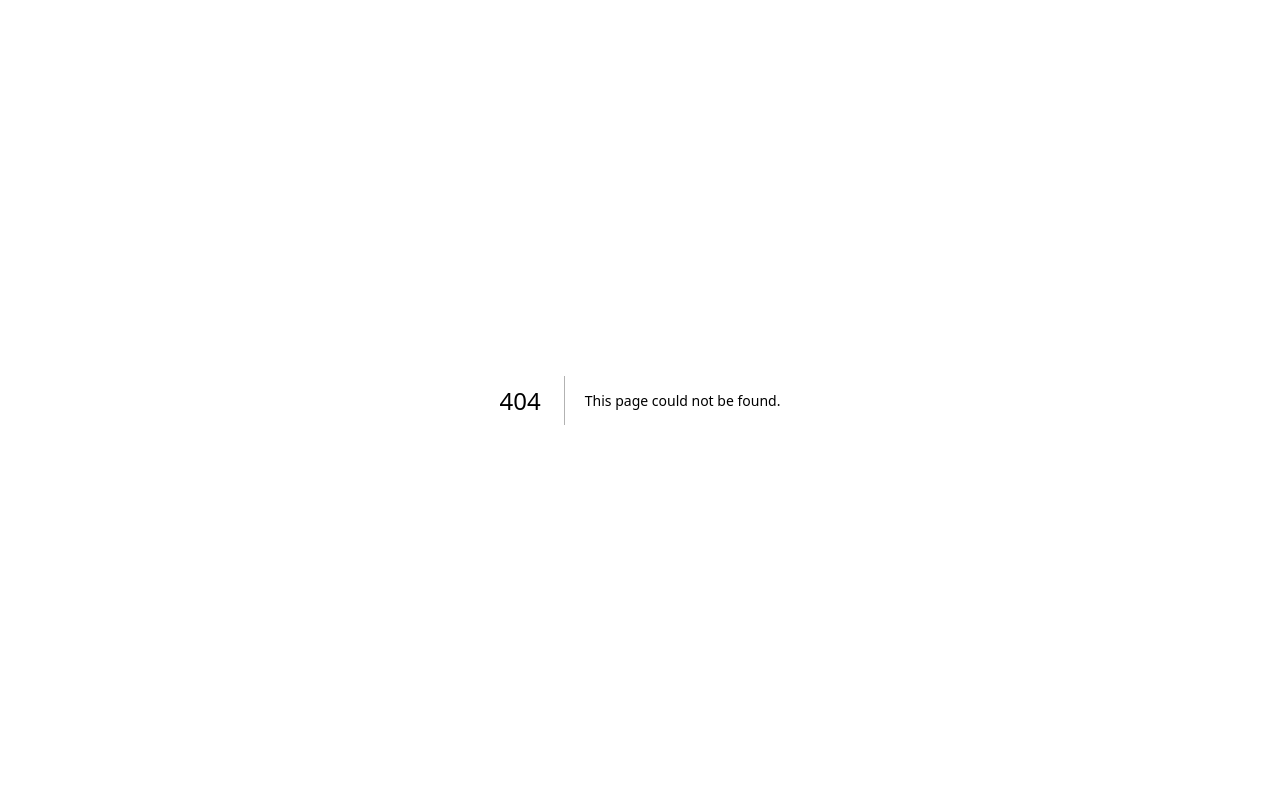
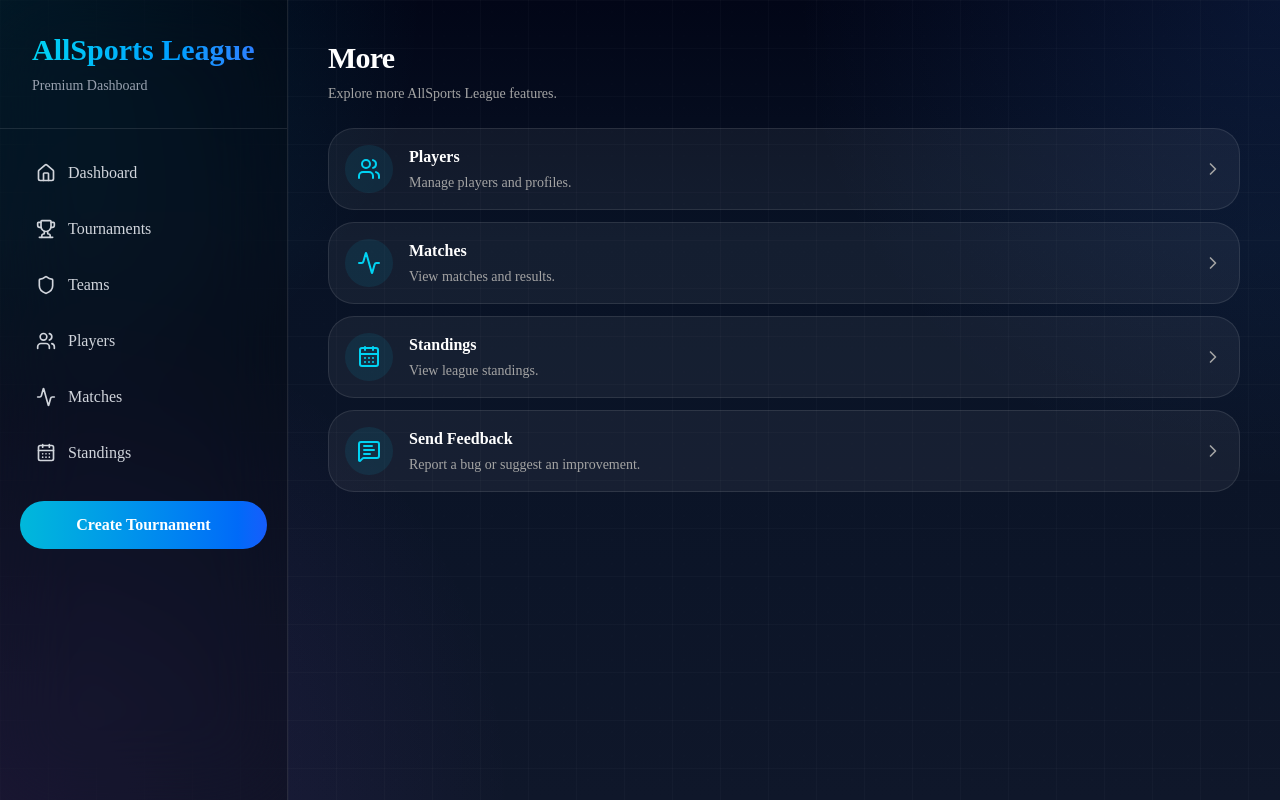
Before and after one commit to abelarg19-ctrl/allsports-league, a Next.js app: page /dashboard/more in a window 1280 px wide. Before the commit this address had no page. Built offline with nearby package versions, Linux system fonts and the light colour scheme.

Commit message:
fix: add missing More dashboard page

```diff
--- /dev/null
+++ b/app/dashboard/more/page.tsx
@@ -0,0 +1,81 @@
+import Link from "next/link";
+import {
+  Activity,
+  CalendarDays,
+  ChevronRight,
+  MessageSquareText,
+  Users,
+} from "lucide-react";
+
+const options = [
+  {
+    href: "/dashboard/players",
+    title: "Players",
+    description: "Manage players and profiles.",
+    icon: Users,
+  },
+  {
+    href: "/dashboard/matches",
+    title: "Matches",
+    description: "View matches and results.",
+    icon: Activity,
+  },
+  {
+    href: "/dashboard/standings",
+    title: "Standings",
+    description: "View league standings.",
+    icon: CalendarDays,
+  },
+  {
+    href: "/dashboard/feedback",
+    title: "Send Feedback",
+    description: "Report a bug or suggest an improvement.",
+    icon: MessageSquareText,
+  },
+];
+
+export default function MorePage() {
+  return (
+    <div className="space-y-6">
+      <div>
+        <h1 className="text-3xl font-black tracking-tight">
+          More
+        </h1>
+
+        <p className="mt-2 text-sm text-muted-foreground">
+          Explore more AllSports League features.
+        </p>
+      </div>
+
+      <div className="space-y-3">
+        {options.map((option) => {
+          const Icon = option.icon;
+
+          return (
+            <Link
+              key={option.href}
+              href={option.href}
+              className="group flex min-h-20 items-center gap-4 rounded-2xl border border-white/10 bg-white/5 p-4 transition-all hover:border-cyan-500/30 hover:bg-white/10"
+            >
+              <div className="flex h-12 w-12 shrink-0 items-center justify-center rounded-2xl bg-cyan-500/10">
+                <Icon className="h-6 w-6 text-cyan-400" />
+              </div>
+
+              <div className="min-w-0 flex-1">
+                <h2 className="font-bold">
+                  {option.title}
+                </h2>
+
+                <p className="mt-1 text-sm text-muted-foreground">
+                  {option.description}
+                </p>
+              </div>
+
+              <ChevronRight className="h-5 w-5 shrink-0 text-muted-foreground transition-transform group-hover:translate-x-1" />
+            </Link>
+          );
+        })}
+      </div>
+    </div>
+  );
+}
```
